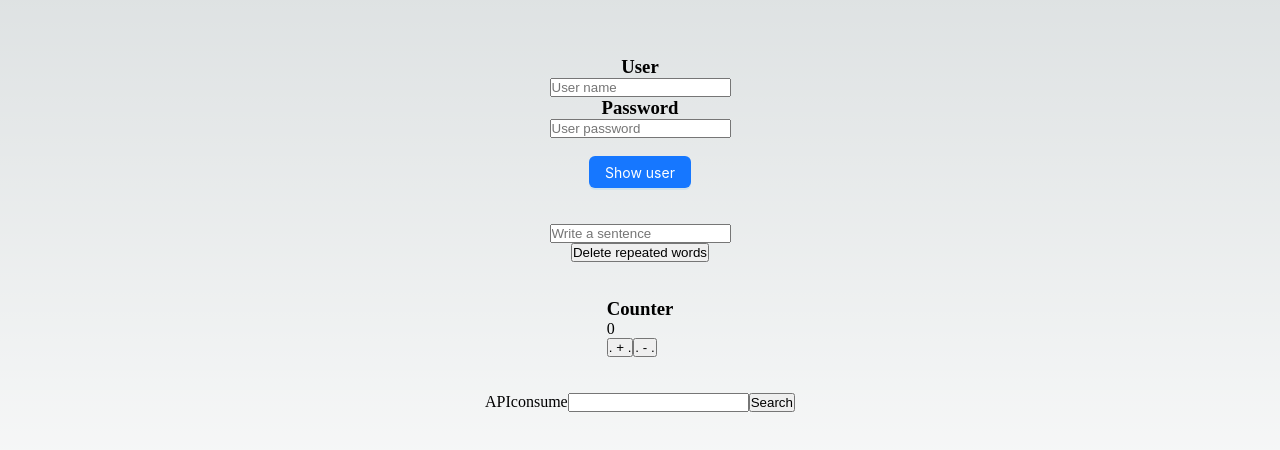
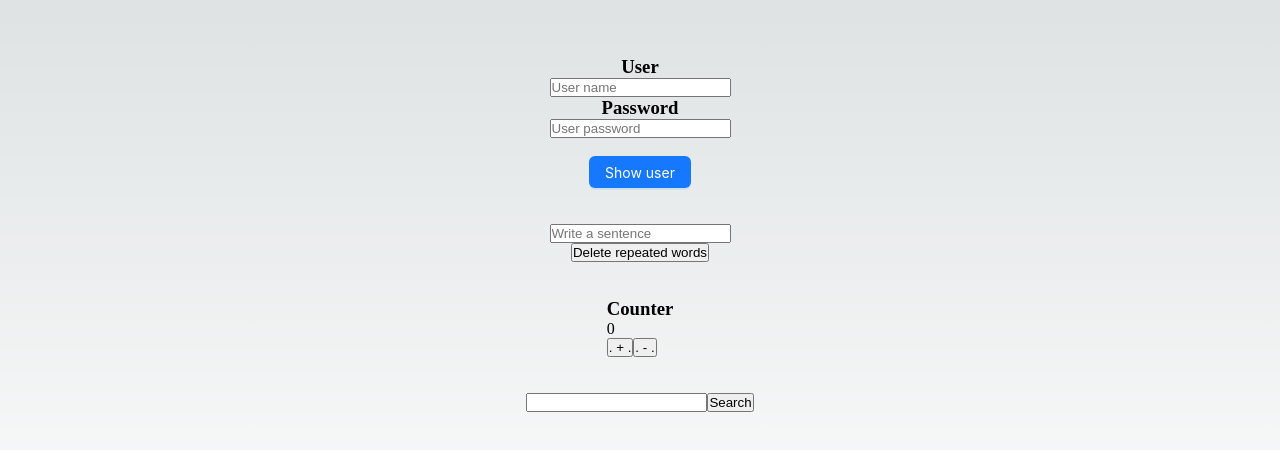
Before and after one commit to Aluonam/pt_221123, a Next.js app: page / in a window 1280 px wide. Shown: the part 166-616 px from the top of the page. Built offline with nearby package versions, Linux system fonts and the light colour scheme.

Commit message:
feat: logic consumption inputUser number

```diff
--- a/components/APIconsume.jsx
+++ b/components/APIconsume.jsx
@@ -6,9 +6,9 @@ const APIconsume = () => {
     const [dataAPI, setDataAPI] = useState([])
     const [dataUser, setDataUser] = useState()
 
-    const apiCall = async () => {
+    const apiCall = async (num) => {
         try{
-          const fetchUrl = await fetch(`https://randomuser.me/api/?results=5`)
+          const fetchUrl = await fetch(`https://randomuser.me/api/?results=${num}`)
           const data = await fetchUrl.json()
           console.log(data.results)
 
@@ -16,9 +16,9 @@ const APIconsume = () => {
       }
 
   return (
-    <div>APIconsume
-        <input onChange={()=>{}}></input>
-        <button onClick={()=>{apiCall()}}>Search</button>
+    <div>
+        <input onChange={(e)=>{setDataUser(e.target.value)}} type='number'></input>
+        <button onClick={()=>{apiCall(dataUser)}}>Search</button>
     </div>
   )
 }
```
